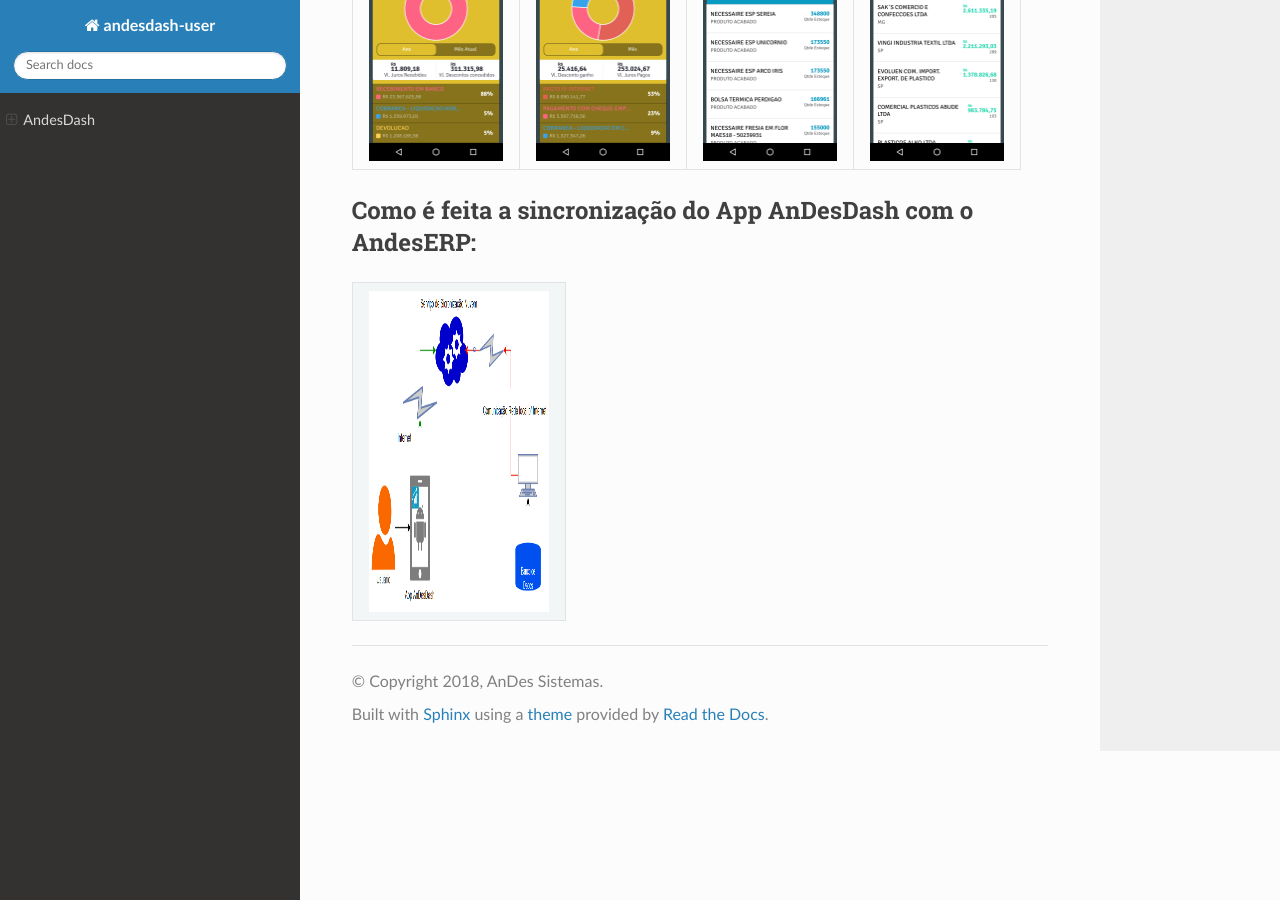
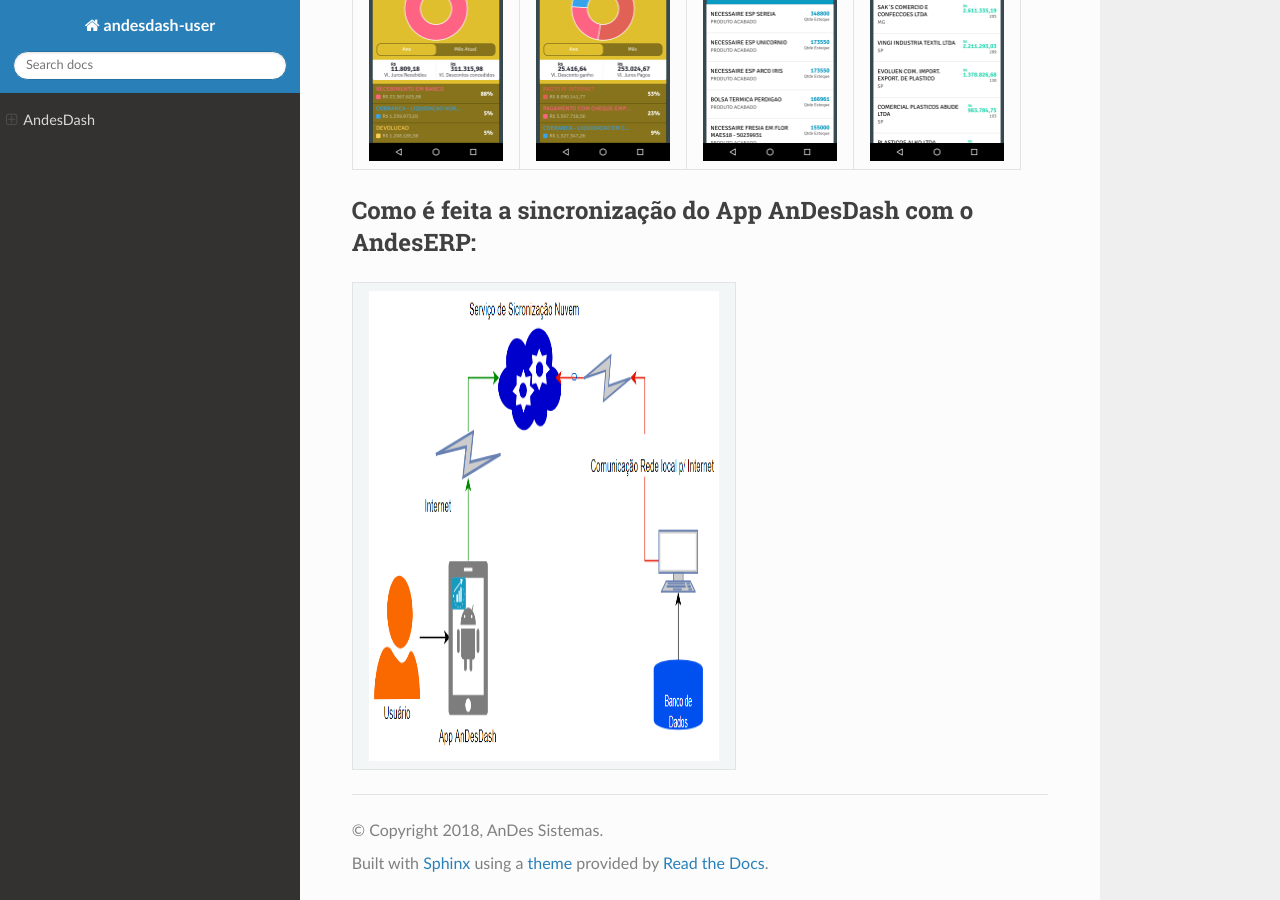
Before and after one commit to Leohenfresil/AnDesDash, a Sphinx documentation site: the page built from docs/index.rst, in a window 1280 px wide and 900 px high, scrolled down 5305 px. Built offline with Sphinx 7.4.7 and the Read the Docs theme 2.0.0, drawn with Linux system fonts in a browser that asks for light colours.

Commit message:
Update index.rst

```diff
--- a/docs/index.rst
+++ b/docs/index.rst
@@ -228,5 +228,5 @@
    :width: 134 px
 
 .. |IMG28| image:: static/sync_AnDesDash.png
-   :height: 321 px
-   :width: 180 px
+   :height: 470 px
+   :width: 350 px
```
